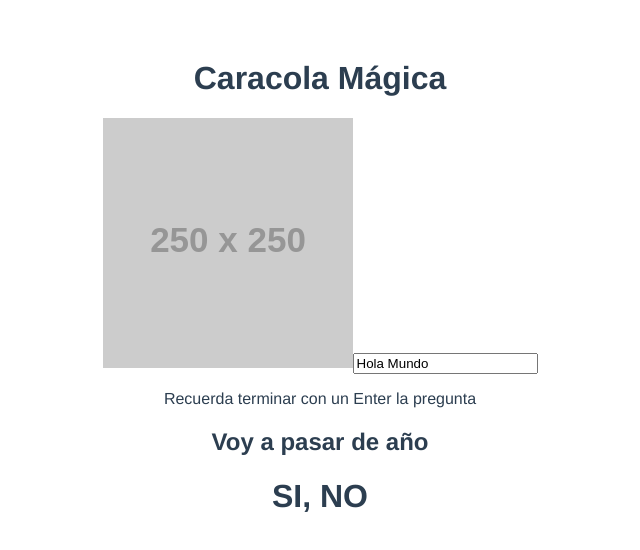
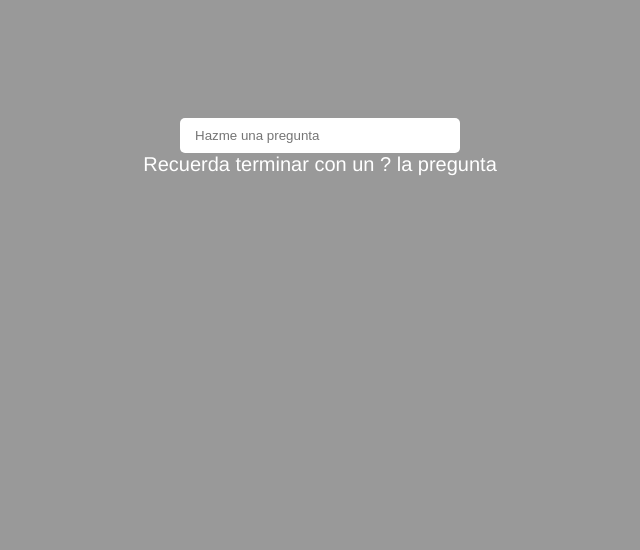
Before and after one commit to KevinChiguano/pw_u2_v_p4_kc, a Vue app: page / in a window 1280 px wide. Shown: the top 550 px of the page, without its empty margins (320-960 px from the left). Built offline with nearby package versions, Linux system fonts and the light colour scheme.

Commit message:
Consumir API publica

```diff
--- a/src/components/CaracolaMagica.vue
+++ b/src/components/CaracolaMagica.vue
@@ -1,29 +1,93 @@
 <template>
   <h1>Caracola Mágica</h1>
-  <img src="https://via.placeholder.com/250" alt="No se puede presentar la imagen">
+  <img v-if="rutaImagen" :src="rutaImagen" alt="No se puede presentar la imagen" />
 
-  <input v-model="pregunta" type="text" placeholder="Hazme una pregunta">
-  <p>Recuerda terminar con un Enter la pregunta</p>
+  <div class="bg-dark"></div>
 
-  <div>
-    <h2>Voy a pasar de año</h2>
-    <h1>SI, NO</h1>
+  <div class="contenedor">
+    <input v-model="pregunta" type="text" placeholder="Hazme una pregunta" />
+    <p>Recuerda terminar con un ? la pregunta</p>
+
+    <div>
+      <h2>{{ pregunta }}</h2>
+      <h1>{{ respuesta }}</h1>
+    </div>
   </div>
-
 </template>
 
 <script>
 export default {
+  data() {
+    return {
+      pregunta: "",
+      respuesta: "",
+      rutaImagen: null,
+    };
+  },
 
-    data(){
-        return{
-            pregunta: 'Hola Mundo'
-        }
-    }
+  watch: {
+    pregunta(value, oldValue) {
+      console.log(value);
+      console.log(oldValue);
+      if (value.includes("?")) {
+        console.log("Consumir el API");
+        this.consumirAPI();
+      }
+    },
+  },
 
-}
+  methods: {
+    async consumirAPI() {
+      const respuesta = await fetch("https://yesno.wtf/api").then((r) =>
+        r.json()
+      );
+      const { answer, image } = respuesta;
+
+      console.log(respuesta);
+      console.log(answer);
+      console.log(image);
+
+      this.respuesta = answer;
+      this.rutaImagen = image;
+    },
+  },
+};
 </script>
 
 <style>
+img, .bg-dark {
+  height: 100vh;
+  width: 100vw;
+  left: 0px;
+  max-height: 100%;
+  max-width: 100%;
+  position: fixed;
+  top: 0px;
+}
+
+
+.bg-dark{
+  background-color: rgba(0,0,0,0.4);
+}
+
+.contenedor{
+  position: relative;
+}
+
+input{
+  width: 250px;
+  padding: 10px 15px;
+  border-radius: 5px;
+  border: none;
+}
+
+p,h1,h2{
+  color: white;
+}
+
+p{
+  font-size: 20px;
+  margin-top: 0px;
+}
 
 </style>
```
